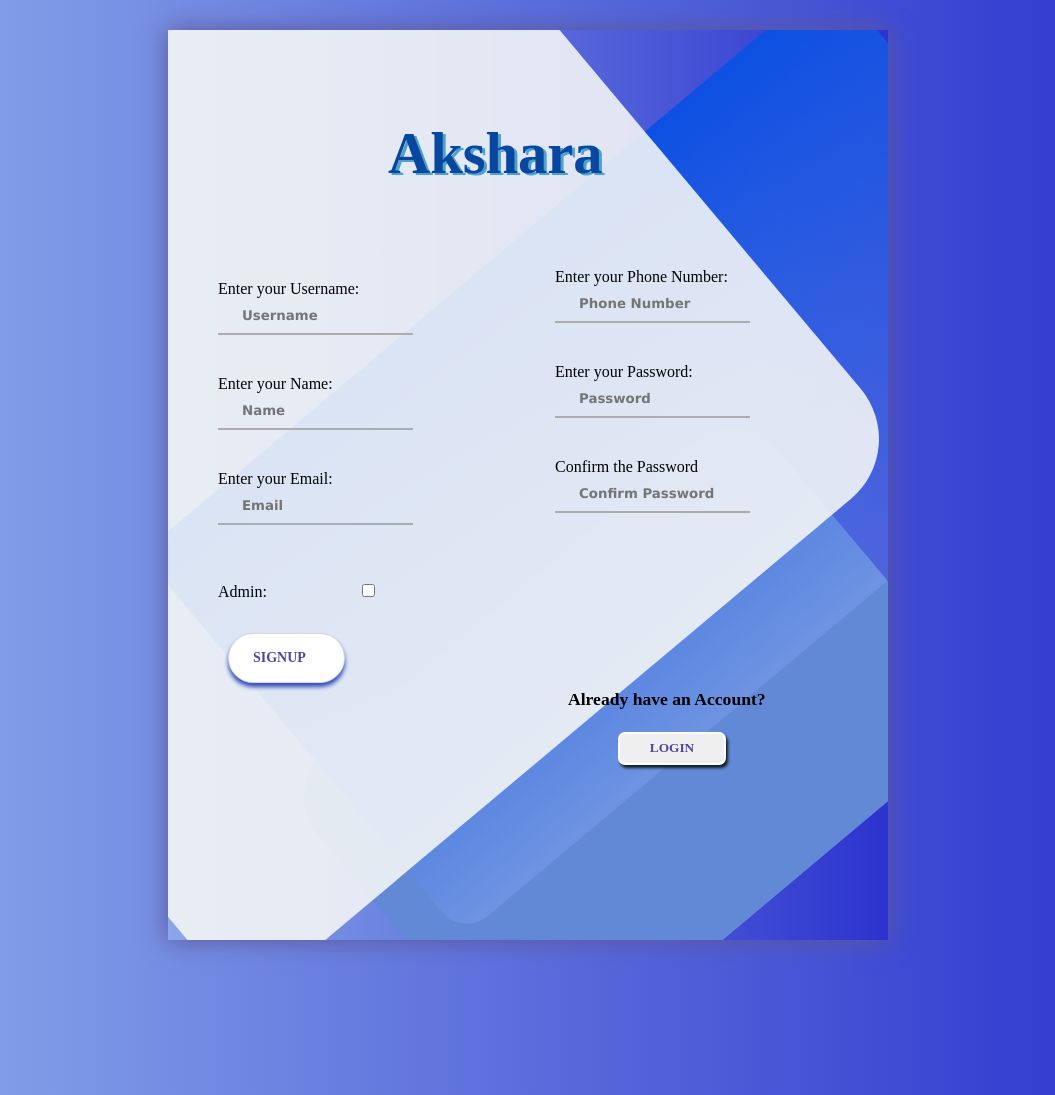
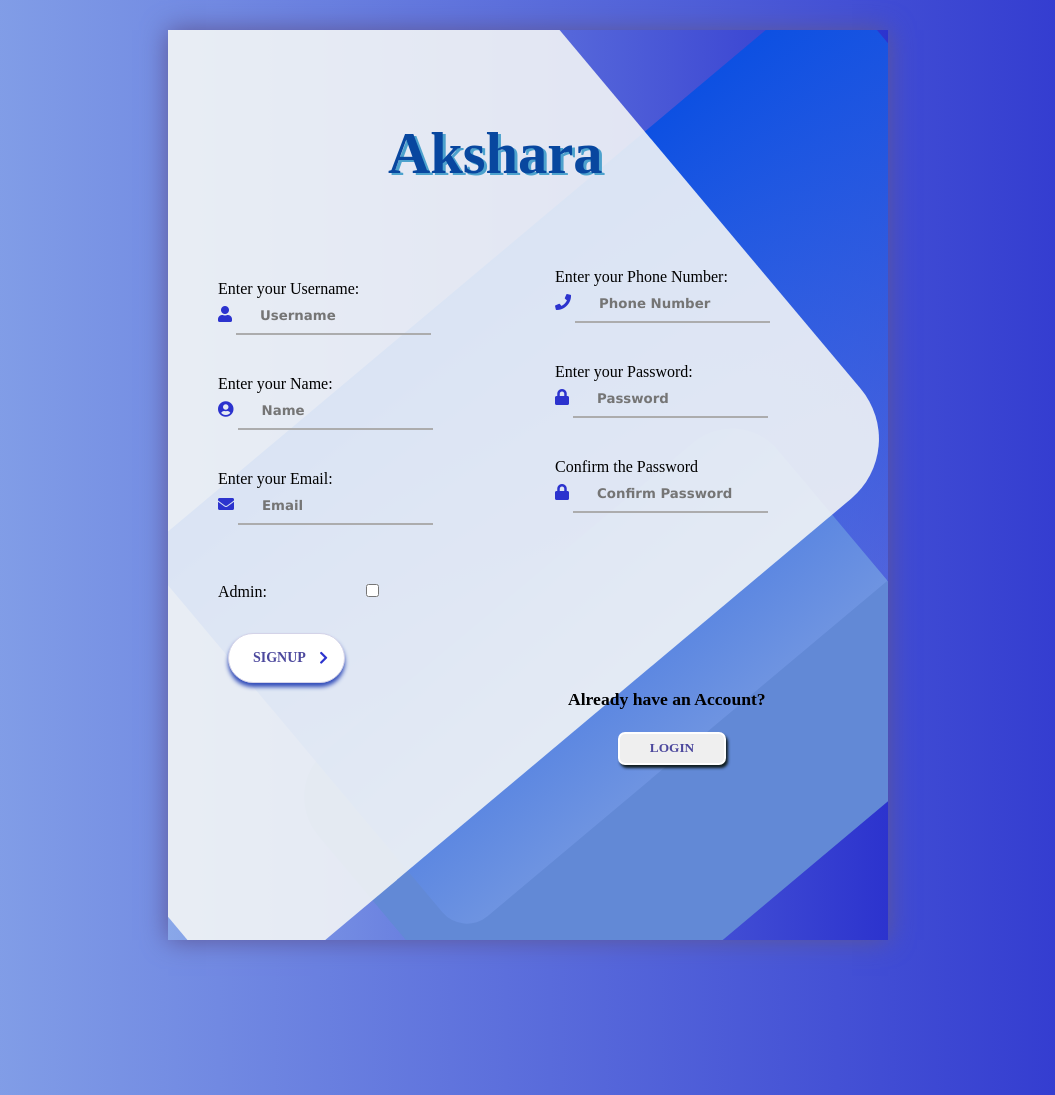
Before and after one commit to Srihari968/DevShelf_TeamMeow, a Django app: page /user/signup/ in a window 1280 px wide; the page is wider, and only the part inside the window is pictured. Shown: the top 1095 px of that part, without its empty margins (112-1167 px from the left). Run offline with Django 5.2, Linux system fonts and the light colour scheme; some web fonts are replaced.

Commit message:
Login and Signup Pages Fully Completed

```diff
--- a/BackEnd/devshelf/user/static/SignUpPageStyle.css
+++ b/BackEnd/devshelf/user/static/SignUpPageStyle.css
@@ -9,6 +9,7 @@
 
 body {
     background: linear-gradient(90deg, #89a7e9, #2c33ce);
+
 }
 
 .container {
@@ -19,6 +20,7 @@ body {
     /* margin:30px; */
     /* margin-top: 80px; */
     padding: 30px;
+
 
 }
 
@@ -282,3 +284,13 @@ Button:hover {
     right: -350px;
     opacity: 1;
 }
+
+.login__icon{
+    color: #2c33ce;
+    margin-left: auto;
+}
+
+.button__icon {
+    color: #2c33ce;
+    margin-left: auto;
+}
--- a/BackEnd/devshelf/user/templates/user/SignUp.html
+++ b/BackEnd/devshelf/user/templates/user/SignUp.html
@@ -8,6 +8,7 @@
     <meta name="viewport" content="width=device-width, initial-scale=1.0">
     <title>Sign Up</title>
     <link rel="stylesheet" href="{% static 'SignUpPageStyle.css' %}" >
+    <link rel="stylesheet" href="https://cdnjs.cloudflare.com/ajax/libs/font-awesome/5.15.2/css/all.min.css"/>
 </head>
 
 <body>
@@ -25,44 +26,52 @@
                     <div class="SUField">
 
                         <p class="Display">Enter your Username:</p>
+                        <i class="login__icon fas fa-user"></i>
                         <input type="text" class="SUInfo" placeholder="Username" name = "username">
                     </div>
                     <div class="SUField">
 
                         <p class="Display">Enter your Name:</p>
+                        <i class="login__icon fa fa-user-circle"></i>
                         <input type="text" class="SUInfo" placeholder="Name" name = "name">
                     </div>
                     <div class="SUField">
 
                         <p class="Display">Enter your Email:</p>
+                        <i class="login__icon fas fa-envelope" aria-hidden="true"></i>
                         <input type="text" class="SUInfo" placeholder="Email" name = "email">
                     </div>
                     <div class="SUField2">
 
                         <p class="Display">Enter your Phone Number:</p>
+                        <i class="login__icon fas fa-phone" aria-hidden="true"></i>
                         <input type="text" class="SUInfo" placeholder="Phone Number" name = "phone_number">
                     </div>
                     <div class="SUField2">
 
                         <p class="Display">Enter your Password:</p>
+                        <i class="login__icon fas fa-lock" aria-hidden="true"></i>
                         <input type="password" class="SUInfo" placeholder="Password" name = "password">
                     </div>
                     <div class="SUField2">
 
                         <p class="Display">Confirm the Password</p>
+                        <i class="login__icon fas fa-lock" aria-hidden="true"></i>
                         <input type="password" class="SUInfo" placeholder="Confirm Password" name = "confirm_password">
                     </div>
 
                     <div class="SUField3">
 
                         <span class="Display">Admin:</span>
+                        <i class="login__icon fa fa-user-circle-o" aria-hidden="true"></i>
                         <input type="checkbox" class="SUInfo" placeholder="Admin">
                     </div>
 
 
                     <button class="button SUSubmit">
                         <span class="ButtonText">SignUp</span>
-                        <i class="ButtonIcon_Symbol"></i>
+                        <!-- <i class="ButtonIcon_Symbol"></i> -->
+                        <i class="button__icon fas fa-chevron-right"></i>
                     </button>
                 </form>
 
```
Also changed, not shown: BackEnd/devshelf/user/static/LoginPageStyle.css (+12 -0 lines), BackEnd/devshelf/user/templates/user/login.html (+8 -3 lines).
